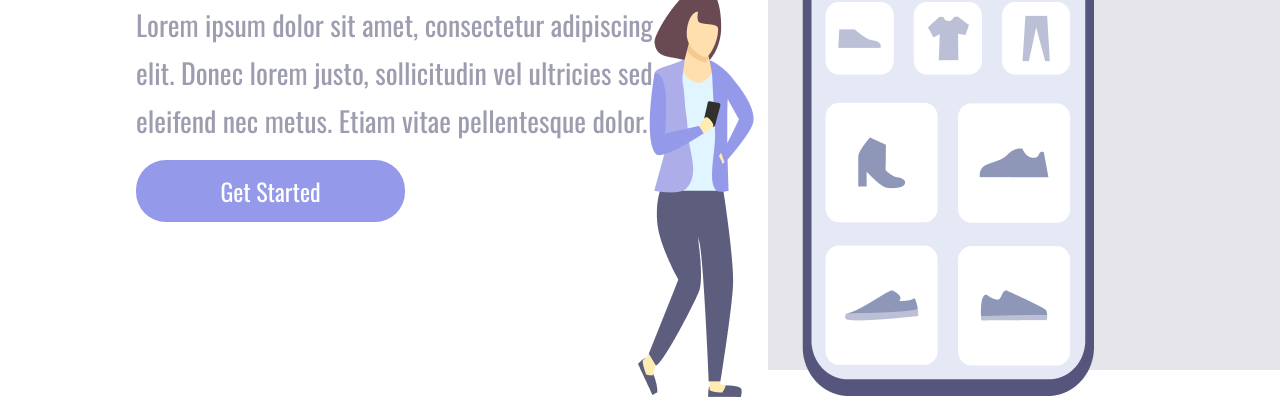
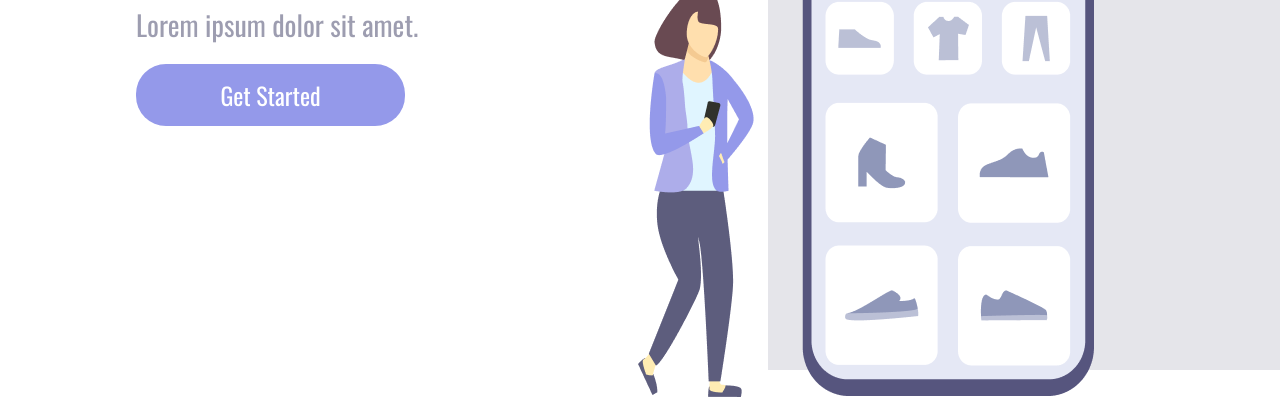
Before and after one commit to Patricia82TI/FRONTEND-DEVCLUB, a plain HTML site: page index.html in a window 1280 px wide. Shown: the part 430-827 px from the top of the page. Drawn offline with nearby package versions, Linux system fonts and the light colour scheme; a web font is replaced by a local one.

Commit message:
Alteracao no opacity no styles.css e alteraçao de um paragrafo  no html

```diff
--- a/index.html
+++ b/index.html
@@ -16,11 +16,7 @@
     <div class="wrapper">
       <section class="container-left">
         <h1>Easy Shopping Via Mobile</h1>
-        <p>
-          Lorem ipsum dolor sit amet, consectetur adipiscing elit. Donec lorem
-          justo, sollicitudin vel ultricies sed, eleifend nec metus. Etiam vitae
-          pellentesque dolor.
-        </p>
+        <p>Lorem ipsum dolor sit amet.</p>
         <button>Get Started</button>
       </section>
 
```
